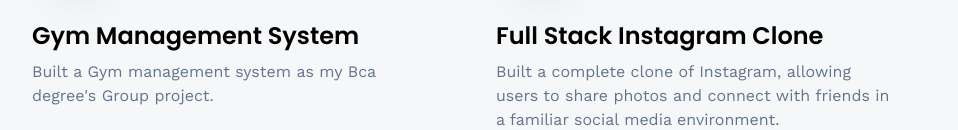
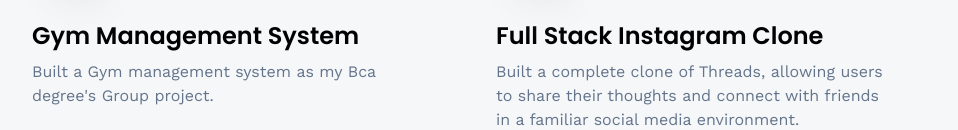
Before and after one commit to AgasthyaUdupa/Portfolio_3D, a React (Vite) app: page /projects in a window 1280 px wide. Shown: the part 670-800 px from the top of the page, without its empty margins (160-1118 px from the left). Built offline with nearby package versions, Linux system fonts and the light colour scheme; no server answers.

Commit message:
projects-updated

```diff
--- a/src/constants/index.js
+++ b/src/constants/index.js
@@ -192,8 +192,8 @@ export const projects = [
         iconUrl: snapgram,
         theme: 'btn-back-pink',
         name: 'Full Stack Instagram Clone',
-        description: 'Built a complete clone of Instagram, allowing users to share photos and connect with friends in a familiar social media environment.',
-        link: 'https://github.com/AgasthyaUdupa/instagram-clone',
+        description: 'Built a complete clone of Threads, allowing users to share their thoughts and connect with friends in a familiar social media environment.',
+        link: 'https://github.com/AgasthyaUdupa/threads-clone',
     },
     // {
     //     iconUrl: estate,
```
